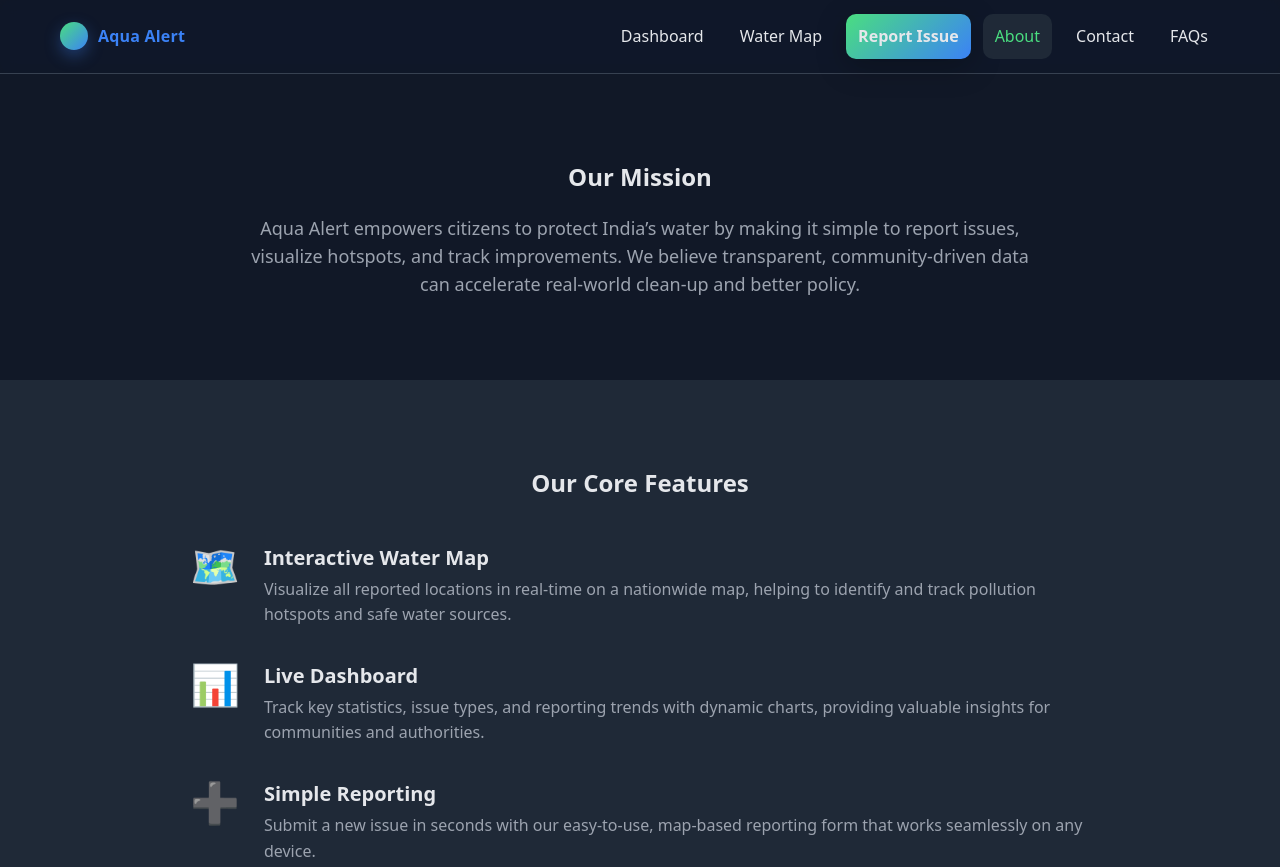
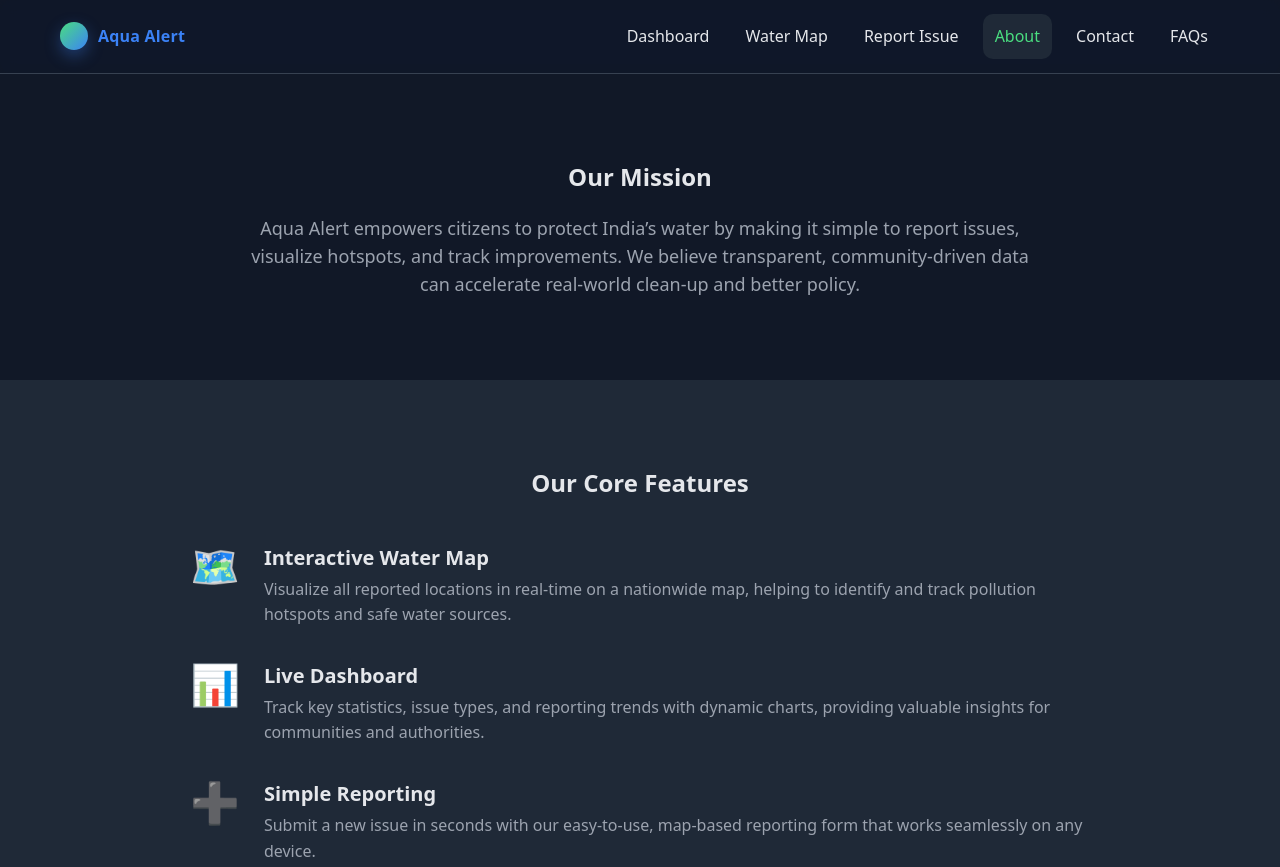
Before and after one commit to Adityadeeenair/AQUA-ALERT, a plain HTML site: page HACKATHON/about.html in a window 1280 px wide. Shown: the top 867 px of the page. Drawn offline with Linux system fonts and the light colour scheme.

Commit message:
Update about.html

```diff
--- a/HACKATHON/about.html
+++ b/HACKATHON/about.html
@@ -15,7 +15,7 @@
     <div class="navlinks">
       <a href="dashboard.html">Dashboard</a>
       <a href="map.html">Water Map</a>
-      <a href="report.html" class="cta">Report Issue</a>
+      <a href="report.html">Report Issue</a>
       <a href="about.html" class="active">About</a>
       <a href="contact.html">Contact</a>
       <a href="faqs.html">FAQs</a>
```
